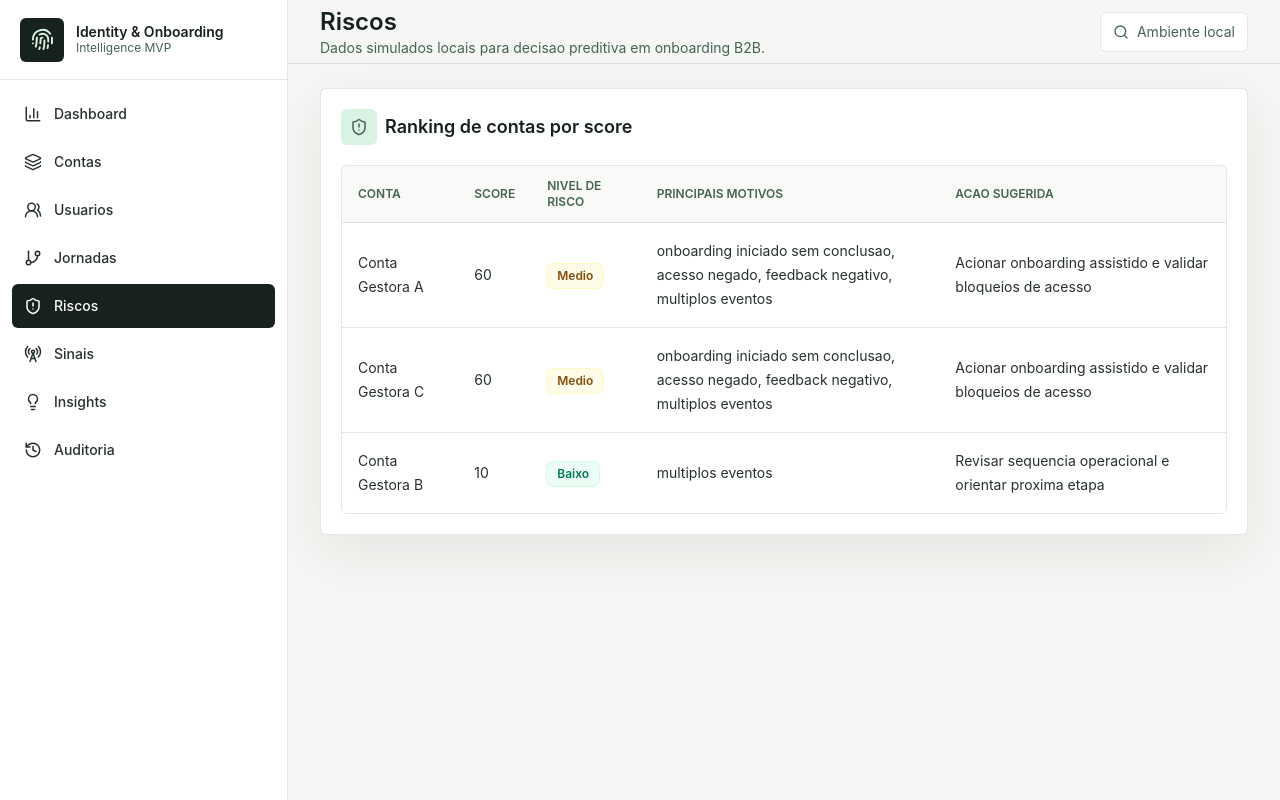
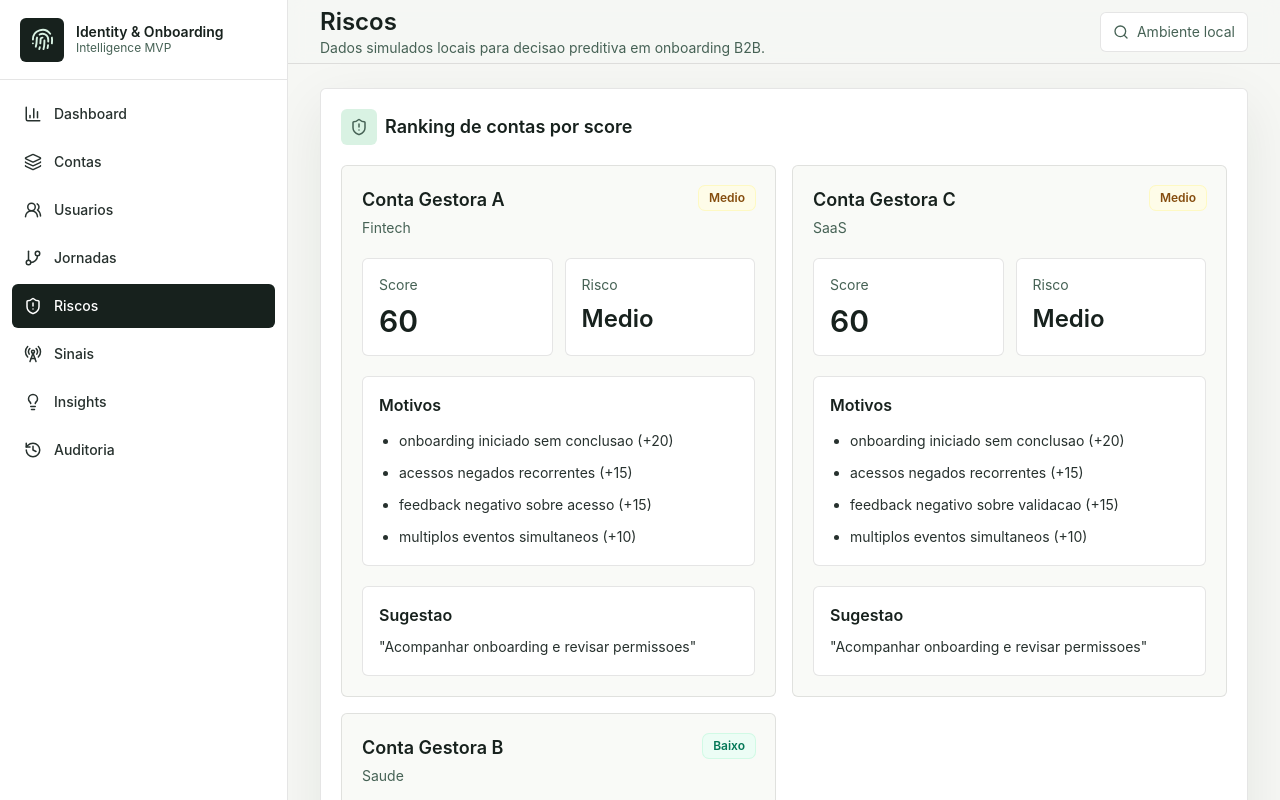
Before and after one commit to KarlaVieira-Dev/Identity-Onboarding-Intelligence, a React (Vite) app: page / in a window 1280 px wide. Both pictures are taken after a click on the button "Riscos". Shown: the top 800 px of the page. Built offline with nearby package versions, Linux system fonts and the light colour scheme.

Commit message:
Adicionar explicabilidade do score e ações sugeridas

```diff
--- a/src/App.jsx
+++ b/src/App.jsx
@@ -52,6 +52,13 @@ const signalLabels = {
   multiplosEventos: 'multiplos eventos',
 };
 
+const explanationLabels = {
+  onboardingSemConclusao: 'onboarding iniciado sem conclusao',
+  acessoNegado: 'acessos negados recorrentes',
+  feedbackNegativo: 'feedback negativo',
+  multiplosEventos: 'multiplos eventos simultaneos',
+};
+
 const accountMetadata = {
   'Conta Gestora A': { segment: 'Fintech', users: 128, friction: 'Acesso e credenciais' },
   'Conta Gestora B': { segment: 'Saude', users: 84, friction: 'Cadastro inicial' },
@@ -71,6 +78,10 @@ function getAccountEcosystemSignals(conta) {
     feedbackNegativo: feedbacks.some((signal) => signal.sentimento === 'negativo'),
     multiplosEventos: events.length > 1,
   };
+}
+
+function getFeedbackTheme(conta) {
+  return feedbackSignals.find((signal) => signal.conta === conta && signal.sentimento === 'negativo')?.tema;
 }
 
 const accountInputs = impactedAccounts.map((conta) => ({
@@ -113,10 +124,16 @@ function classifyScore(score) {
 function suggestAction(account) {
   const { signals, risk } = account;
   if (risk === 'Critico') return 'Abrir intervencao executiva e revisar identidade da conta';
-  if (signals.onboardingSemConclusao && signals.acessoNegado) return 'Acionar onboarding assistido e validar bloqueios de acesso';
+  if (signals.onboardingSemConclusao && signals.acessoNegado) return 'Acompanhar onboarding e revisar permissoes';
   if (signals.feedbackNegativo) return 'Agrupar feedbacks e priorizar correcao da etapa reportada';
   if (signals.multiplosEventos) return 'Revisar sequencia operacional e orientar proxima etapa';
   return 'Manter monitoramento preventivo';
+}
+
+function explainSignal(key, accountName) {
+  const theme = getFeedbackTheme(accountName);
+  const label = key === 'feedbackNegativo' && theme ? `${explanationLabels[key]} sobre ${theme}` : explanationLabels[key];
+  return `${label} (+${scoreWeights[key]})`;
 }
 
 function buildAccountScore(input) {
@@ -129,8 +146,10 @@ function buildAccountScore(input) {
   );
   const risk = classifyScore(score);
   const reasons = activeSignals.map((key) => signalLabels[key]);
-  const account = { ...input, score, risk, reasons };
-  return { ...account, action: suggestAction(account) };
+  const motivos = activeSignals.map((key) => explainSignal(key, input.name));
+  const account = { ...input, score, risk, nivel: risk, reasons, motivos };
+  const acaoSugerida = suggestAction(account);
+  return { ...account, action: acaoSugerida, acaoSugerida };
 }
 
 const accounts = accountInputs.map(buildAccountScore);
@@ -203,6 +222,12 @@ const audit = [
     time: `Hoje, 09:${String(10 + index).padStart(2, '0')}`,
     status: 'Concluido',
   })),
+  ...accounts.map((account, index) => ({
+    event: `Score explicado para ${account.name}: ${account.motivos.length} motivos`,
+    owner: 'Camada de explicabilidade',
+    time: `Hoje, 09:${String(15 + index).padStart(2, '0')}`,
+    status: 'Concluido',
+  })),
   ...rankedAccounts
     .filter((account) => ['Alto', 'Critico'].includes(account.risk))
     .map((account, index) => ({
@@ -211,6 +236,12 @@ const audit = [
       time: `Hoje, 09:${String(20 + index).padStart(2, '0')}`,
       status: 'Concluido',
     })),
+  ...rankedAccounts.map((account, index) => ({
+    event: `Acao sugerida gerada para ${account.name}`,
+    owner: 'Motor de recomendacao local',
+    time: `Hoje, 09:${String(25 + index).padStart(2, '0')}`,
+    status: 'Concluido',
+  })),
   { event: 'Insight gerado para comportamento fora do padrao', owner: 'Analise preditiva', time: 'Hoje, 09:31', status: 'Concluido' },
   { event: 'Acao sugerida para contas com onboarding incompleto', owner: 'Regras aplicadas', time: 'Hoje, 09:44', status: 'Revisao' },
 ];
@@ -243,6 +274,13 @@ const metrics = [
     detail: `${journeys.filter((journey) => journey.score >= 61).length} com score alto`,
     icon: GitBranch,
     tone: 'text-moss bg-emerald-50',
+  },
+  {
+    label: 'explicacoes geradas',
+    value: accounts.length,
+    detail: 'uma analise por conta impactada',
+    icon: FileSearch,
+    tone: 'text-sky bg-blue-50',
   },
 ];
 
@@ -388,7 +426,7 @@ function Dashboard() {
             <BellRing size={18} />
             <span className="text-sm font-semibold">Prioridade do dia</span>
           </div>
-          <p className="mt-5 text-4xl font-semibold">{rankedAccounts.filter((account) => ['Alto', 'Critico'].includes(account.risk)).length}</p>
+          <p className="mt-5 text-4xl font-semibold">{rankedAccounts.filter((account) => ['Medio', 'Alto', 'Critico'].includes(account.risk)).length}</p>
           <p className="mt-2 text-sm text-white/75">contas exigem intervencao por combinacao de score elevado, friccao e sinais recorrentes.</p>
           <button className="mt-6 h-10 rounded-md bg-mint px-4 text-sm font-semibold text-ink">Revisar riscos</button>
         </div>
@@ -557,13 +595,44 @@ function Journeys() {
 
 function Risks() {
   return (
-    <DataTable
-      title="Ranking de contas por score"
-      icon={ShieldAlert}
-      columns={['Conta', 'Score', 'Nivel de risco', 'Principais motivos', 'Acao sugerida']}
-      rows={rankedAccounts.map((item) => [item.name, item.score, item.risk, item.reasons.join(', ') || 'sem sinal critico', item.action])}
-      badgeIndexes={[2]}
-    />
+    <PagePanel title="Ranking de contas por score" icon={ShieldAlert}>
+      <div className="grid gap-4 xl:grid-cols-2">
+        {rankedAccounts.map((account) => (
+          <article key={account.name} className="rounded-md border border-black/10 bg-[#f9faf7] p-5">
+            <div className="flex flex-wrap items-start justify-between gap-3">
+              <div>
+                <h3 className="text-lg font-semibold">{account.name}</h3>
+                <p className="mt-1 text-sm text-moss">{account.segment}</p>
+              </div>
+              <span className={`inline-flex rounded-md px-2.5 py-1 text-xs font-semibold ring-1 ${statusTone(account.nivel)}`}>{account.nivel}</span>
+            </div>
+
+            <div className="mt-5 grid gap-3 sm:grid-cols-2">
+              <div className="rounded-md border border-black/10 bg-white p-4">
+                <p className="text-sm text-moss">Score</p>
+                <p className="mt-2 text-3xl font-semibold">{account.score}</p>
+              </div>
+              <div className="rounded-md border border-black/10 bg-white p-4">
+                <p className="text-sm text-moss">Risco</p>
+                <p className="mt-2 text-2xl font-semibold">{account.nivel}</p>
+              </div>
+            </div>
+
+            <div className="mt-5 rounded-md border border-black/10 bg-white p-4">
+              <p className="font-semibold">Motivos</p>
+              <ul className="mt-3 list-disc space-y-2 pl-5 text-sm leading-6 text-graphite">
+                {account.motivos.length > 0 ? account.motivos.map((motivo) => <li key={motivo}>{motivo}</li>) : <li>sem sinal critico identificado</li>}
+              </ul>
+            </div>
+
+            <div className="mt-5 rounded-md border border-black/10 bg-white p-4">
+              <p className="font-semibold">Sugestao</p>
+              <p className="mt-2 text-sm leading-6 text-graphite">"{account.acaoSugerida}"</p>
+            </div>
+          </article>
+        ))}
+      </div>
+    </PagePanel>
   );
 }
 
```
